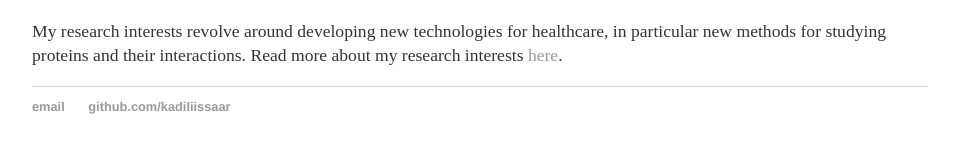
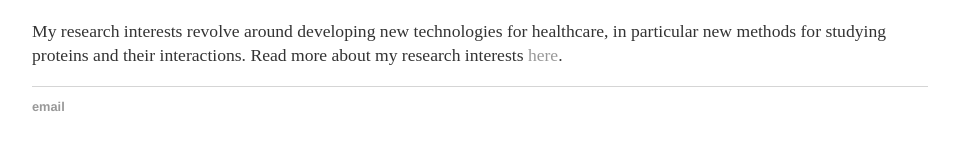
Before and after one commit to kadiliissaar/kadiliissaar.github.io, a Jekyll site: the page built from index.html, in a window 1280 px wide. Shown: the part 273-426 px from the top of the page, without its empty margins (160-1116 px from the left). Built offline with Jekyll 4.4.1, drawn with Linux system fonts in a browser that asks for light colours.

Commit message:
Update default.html

```diff
--- a/_layouts/default.html
+++ b/_layouts/default.html
@@ -25,7 +25,6 @@
 			<footer>
 	    		<ul>
 	        		<li><a href="mailto:kadiliissaar@gmail.com">email</a></li>
-	        		<li><a href="https://github.com/kadiliissaar">github.com/kadiliissaar</a></li>
 				</ul>
 			</footer>
 		</body>
```
